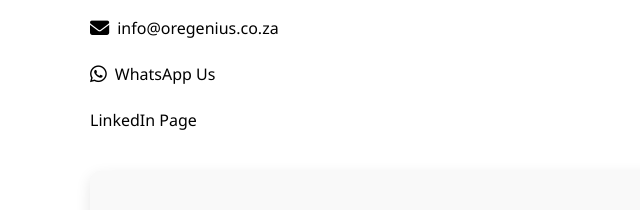
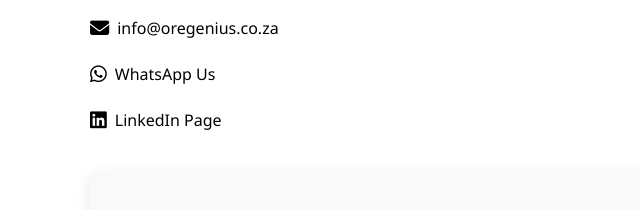
Before and after one commit to OGT-Maker/OGT-WEBSITE-5.0, a plain HTML site: page index.html in a window 1280 px wide. Shown: the part 3780-3990 px from the top of the page, 0-640 px from the left. Drawn offline with Linux system fonts and the light colour scheme.

Commit message:
Update index.html

```diff
--- a/index.html
+++ b/index.html
@@ -181,7 +181,7 @@
     <div class="contact-info">
       <p><a href="mailto:info@oregenius.co.za"><i class="fas fa-envelope"></i> info@oregenius.co.za</a></p>
       <p><a href="https://wa.me/27713876905"><i class="fab fa-whatsapp"></i> WhatsApp Us</a></p>
-      <p><a href="https://www.linkedin.com/company/ore-genius-tutoring/"> LinkedIn Page</a></p>
+      <p><a href="https://www.linkedin.com/company/ore-genius-tutoring/"><i class="fab fa-linkedin"></i> LinkedIn Page</a></p>
     </div>
 
     <div class="form-container">
```
